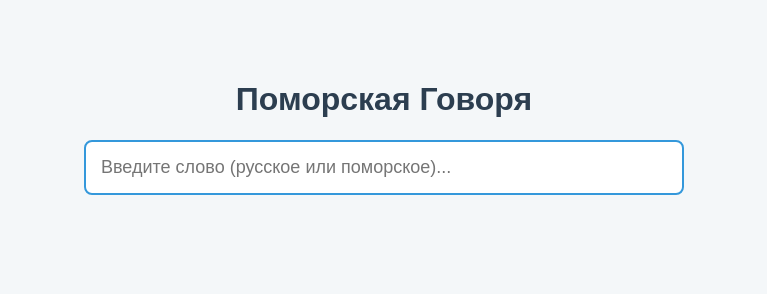
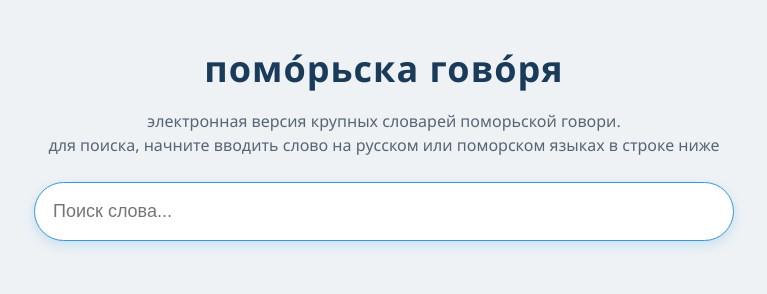
Before and after one commit to asoifomina/pomorska_govorya, a plain HTML site: page index.html in a window 1280 px wide. Shown: the whole page, without its empty margins (256-1023 px from the left). Drawn offline with Linux system fonts and the light colour scheme.

Commit message:
Update index.html

```diff
--- a/index.html
+++ b/index.html
@@ -3,39 +3,59 @@
 <head>
     <meta charset="UTF-8">
     <meta name="viewport" content="width=device-width, initial-scale=1.0">
-    <title>Поморский Словарь</title>
+    <title>Помо́рьска гово́ря — Словарь</title>
     <style>
-        body { font-family: sans-serif; max-width: 600px; margin: 40px auto; padding: 20px; background: #f4f7f9; }
-        h1 { color: #2c3e50; text-align: center; }
-        #search { width: 100%; padding: 15px; font-size: 18px; border: 2px solid #3498db; border-radius: 8px; box-sizing: border-box; }
-        #results { margin-top: 20px; }
-        .item { background: white; padding: 15px; margin-bottom: 10px; border-radius: 8px; box-shadow: 0 2px 4px rgba(0,0,0,0.1); }
-        .word { font-weight: bold; color: #e74c3c; font-size: 20px; }
-        .translation { display: block; margin: 5px 0; font-size: 18px; }
-        .info { font-style: italic; color: #7f8c8d; font-size: 14px; }
+        /* Современный морской стиль */
+        body { font-family: 'Segoe UI', Tahoma, Geneva, Verdana, sans-serif; max-width: 700px; margin: 0 auto; padding: 20px; background: #eef2f5; color: #2c3e50; }
+
+        .header-container { text-align: center; margin-bottom: 30px; }
+
+        h1 { color: #1a3c5a; text-transform: lowercase; letter-spacing: 1px; font-size: 36px; margin-bottom: 10px; }
+
+        .description { font-size: 16px; color: #576574; line-height: 1.5; margin-bottom: 25px; }
+
+        #search { width: 100%; padding: 18px; font-size: 18px; border: 1px solid #bdc3c7; border-radius: 30px; box-sizing: border-box; outline: none; box-shadow: 0 4px 6px rgba(0,0,0,0.05); transition: 0.3s; }
+        #search:focus { border-color: #3498db; box-shadow: 0 4px 12px rgba(52,152,219,0.2); }
+
+        #results { margin-top: 30px; }
+        .item { background: white; padding: 20px; margin-bottom: 15px; border-radius: 12px; border-left: 5px solid #3498db; box-shadow: 0 2px 10px rgba(0,0,0,0.05); }
+        .word { font-weight: bold; color: #2980b9; font-size: 22px; display: block; }
+        .translation { display: block; margin: 8px 0; font-size: 18px; line-height: 1.4; }
+        .info { font-style: italic; color: #7f8c8d; font-size: 14px; background: #f9f9f9; padding: 5px 10px; border-radius: 5px; margin-top: 10px; display: inline-block; }
+
+        /* Подсказка, когда ничего не найдено */
+        .no-results { text-align: center; color: #7f8c8d; margin-top: 20px; }
     </style>
 </head>
 <body>
 
-    <h1>Поморская Говоря</h1>
-    <input type="text" id="search" placeholder="Введите слово (русское или поморское)...">
+    <div class="header-container">
+        <h1>помо́рьска гово́ря</h1>
+        <p class="description">
+            электронная версия крупных словарей поморьской говори.<br>
+            для поиска, начните вводить слово на русском или поморском языках в строке ниже
+        </p>
+        <input type="text" id="search" placeholder="Поиск слова..." autofocus>
+    </div>
+
     <div id="results"></div>
 
     <script>
         let dictionary = [];
 
-        // Загружаем данные из файла data.json
+        // Загрузка данных
         fetch('data.json')
             .then(response => response.json())
             .then(data => {
                 dictionary = data;
-            });
+            })
+            .catch(err => console.error("Ошибка загрузки словаря:", err));
 
         const searchInput = document.getElementById('search');
         const resultsDiv = document.getElementById('results');
 
         searchInput.addEventListener('input', () => {
-            const query = searchInput.value.toLowerCase();
+            const query = searchInput.value.toLowerCase().trim();
             resultsDiv.innerHTML = '';
 
             if (query.length < 2) return;
@@ -44,6 +64,11 @@
                 item.word.toLowerCase().includes(query) ||
                 item.translation.toLowerCase().includes(query)
             );
+
+            if (filtered.length === 0) {
+                resultsDiv.innerHTML = '<p class="no-results">Слово не найдено в словаре</p>';
+                return;
+            }
 
             filtered.forEach(item => {
                 const div = document.createElement('div');
```
